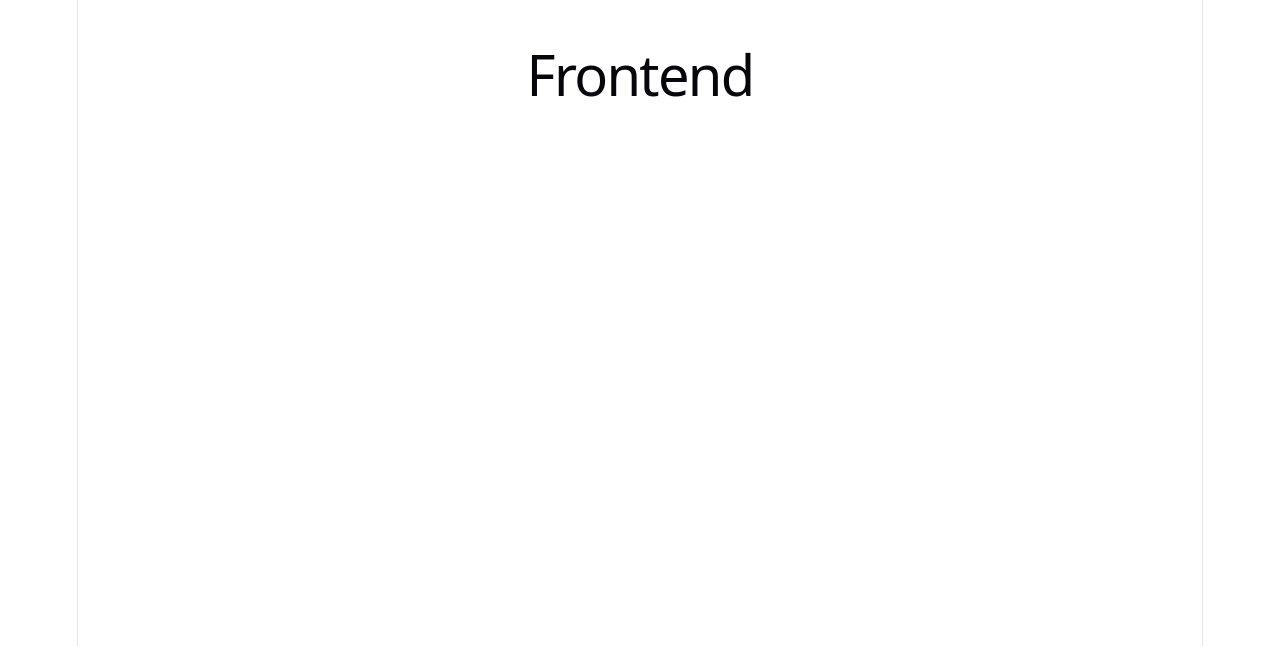
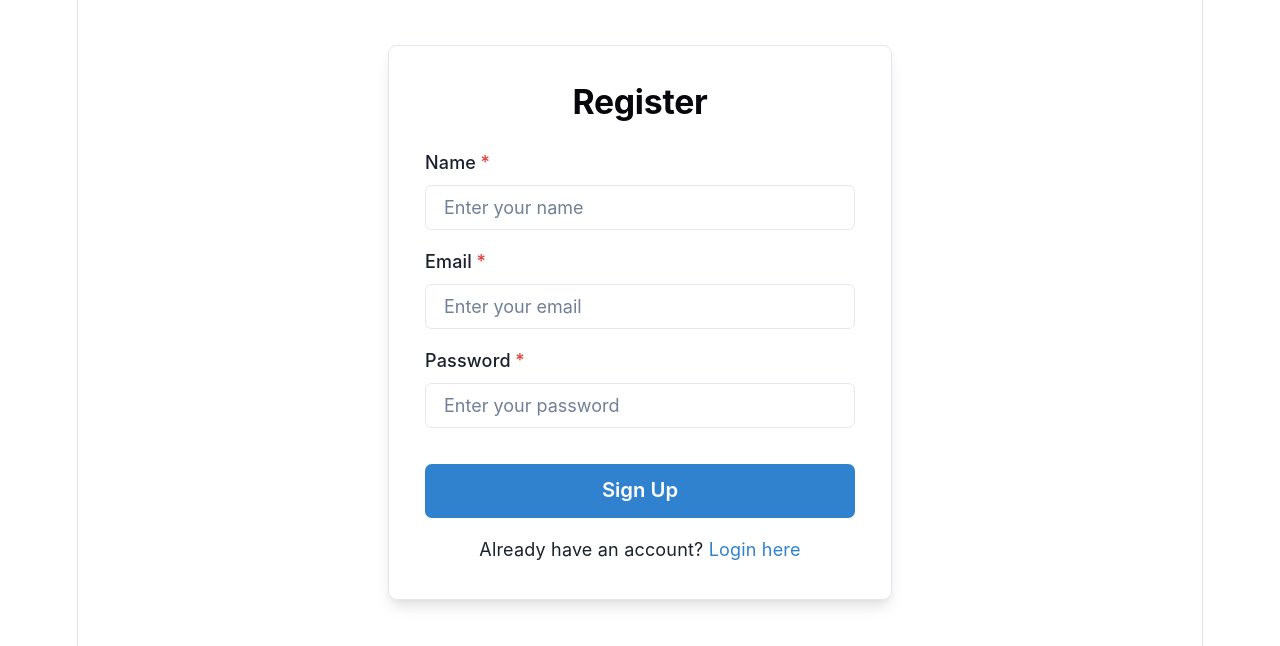
Before and after one commit to GabrQueza/bptech-challenge, a React (Vite) app in the folder frontend/: page /register in a window 1280 px wide. Shown: the top 646 px of the page. Built offline with nearby package versions, Linux system fonts and the light colour scheme.

Commit message:
feat: add login and register screens with chakra ui v2

```diff
--- a/frontend/package.json
+++ b/frontend/package.json
@@ -15,7 +15,8 @@
     "@emotion/styled": "^11.14.1",
     "framer-motion": "^13.1.0",
     "react": "^19.2.8",
-    "react-dom": "^19.2.8"
+    "react-dom": "^19.2.8",
+    "react-router-dom": "^7.18.2"
   },
   "devDependencies": {
     "@types/node": "^24.13.3",
--- a/frontend/src/App.tsx
+++ b/frontend/src/App.tsx
@@ -1,10 +1,16 @@
-import './App.css'
+import { BrowserRouter as Router, Routes, Route, Navigate } from 'react-router-dom';
+import { LoginPage } from './pages/LoginPage';
+import { RegisterPage } from './pages/RegisterPage';
 
 function App() {
   return (
-    <div>
-      <h1>Frontend</h1>
-    </div>
+    <Router>
+      <Routes>
+        <Route path="/login" element={<LoginPage />} />
+        <Route path="/register" element={<RegisterPage />} />
+        <Route path="*" element={<Navigate to="/login" replace />} />
+      </Routes>
+    </Router>
   )
 }
 
--- /dev/null
+++ b/frontend/src/pages/LoginPage.tsx
@@ -0,0 +1,89 @@
+import React, { useState } from 'react';
+import {
+  Box,
+  Button,
+  FormControl,
+  FormLabel,
+  Input,
+  VStack,
+  Heading,
+  Text,
+  Link,
+  useToast,
+  Container,
+} from '@chakra-ui/react';
+import { Link as RouterLink, useNavigate } from 'react-router-dom';
+
+export const LoginPage = () => {
+  const [email, setEmail] = useState('');
+  const [password, setPassword] = useState('');
+  const toast = useToast();
+  const navigate = useNavigate();
+
+  const handleLogin = (e: React.FormEvent) => {
+    e.preventDefault();
+    if (!email || !password) {
+      toast({
+        title: 'Error',
+        description: 'Please fill in all fields.',
+        status: 'error',
+        duration: 3000,
+        isClosable: true,
+      });
+      return;
+    }
+
+    // Simulate login for now
+    console.log('Login with', { email, password });
+    toast({
+      title: 'Success',
+      description: 'Logged in successfully!',
+      status: 'success',
+      duration: 3000,
+      isClosable: true,
+    });
+    // Simular navegação para dashboard
+    setTimeout(() => navigate('/'), 1000);
+  };
+
+  return (
+    <Container centerContent py={10}>
+      <Box w="full" maxW="md" p={8} borderWidth={1} borderRadius="lg" boxShadow="lg">
+        <VStack spacing={4} align="stretch" as="form" onSubmit={handleLogin}>
+          <Heading textAlign="center" size="lg">Login</Heading>
+
+          <FormControl isRequired>
+            <FormLabel>Email</FormLabel>
+            <Input
+              type="email"
+              placeholder="Enter your email"
+              value={email}
+              onChange={(e) => setEmail(e.target.value)}
+            />
+          </FormControl>
+
+          <FormControl isRequired>
+            <FormLabel>Password</FormLabel>
+            <Input
+              type="password"
+              placeholder="Enter your password"
+              value={password}
+              onChange={(e) => setPassword(e.target.value)}
+            />
+          </FormControl>
+
+          <Button colorScheme="blue" size="lg" type="submit" mt={4}>
+            Sign In
+          </Button>
+
+          <Text textAlign="center">
+            Don't have an account?{' '}
+            <Link as={RouterLink} to="/register" color="blue.500">
+              Register here
+            </Link>
+          </Text>
+        </VStack>
+      </Box>
+    </Container>
+  );
+};
--- /dev/null
+++ b/frontend/src/pages/RegisterPage.tsx
@@ -0,0 +1,110 @@
+import React, { useState } from 'react';
+import {
+  Box,
+  Button,
+  FormControl,
+  FormLabel,
+  Input,
+  VStack,
+  Heading,
+  Text,
+  Link,
+  useToast,
+  Container,
+} from '@chakra-ui/react';
+import { Link as RouterLink, useNavigate } from 'react-router-dom';
+
+export const RegisterPage = () => {
+  const [name, setName] = useState('');
+  const [email, setEmail] = useState('');
+  const [password, setPassword] = useState('');
+  const toast = useToast();
+  const navigate = useNavigate();
+
+  const handleRegister = (e: React.FormEvent) => {
+    e.preventDefault();
+    if (!name || !email || !password) {
+      toast({
+        title: 'Error',
+        description: 'Please fill in all fields.',
+        status: 'error',
+        duration: 3000,
+        isClosable: true,
+      });
+      return;
+    }
+
+    if (password.length < 6) {
+      toast({
+        title: 'Error',
+        description: 'Password must be at least 6 characters.',
+        status: 'error',
+        duration: 3000,
+        isClosable: true,
+      });
+      return;
+    }
+
+    // Simulate register for now
+    console.log('Register with', { name, email, password });
+    toast({
+      title: 'Success',
+      description: 'Account created successfully!',
+      status: 'success',
+      duration: 3000,
+      isClosable: true,
+    });
+    navigate('/login');
+  };
+
+  return (
+    <Container centerContent py={10}>
+      <Box w="full" maxW="md" p={8} borderWidth={1} borderRadius="lg" boxShadow="lg">
+        <VStack spacing={4} align="stretch" as="form" onSubmit={handleRegister}>
+          <Heading textAlign="center" size="lg">Register</Heading>
+
+          <FormControl isRequired>
+            <FormLabel>Name</FormLabel>
+            <Input
+              type="text"
+              placeholder="Enter your name"
+              value={name}
+              onChange={(e) => setName(e.target.value)}
+            />
+          </FormControl>
+
+          <FormControl isRequired>
+            <FormLabel>Email</FormLabel>
+            <Input
+              type="email"
+              placeholder="Enter your email"
+              value={email}
+              onChange={(e) => setEmail(e.target.value)}
+            />
+          </FormControl>
+
+          <FormControl isRequired>
+            <FormLabel>Password</FormLabel>
+            <Input
+              type="password"
+              placeholder="Enter your password"
+              value={password}
+              onChange={(e) => setPassword(e.target.value)}
+            />
+          </FormControl>
+
+          <Button colorScheme="blue" size="lg" type="submit" mt={4}>
+            Sign Up
+          </Button>
+
+          <Text textAlign="center">
+            Already have an account?{' '}
+            <Link as={RouterLink} to="/login" color="blue.500">
+              Login here
+            </Link>
+          </Text>
+        </VStack>
+      </Box>
+    </Container>
+  );
+};
```
Also changed, not shown: 1 other file (tests, documents, lock files or other folders).
